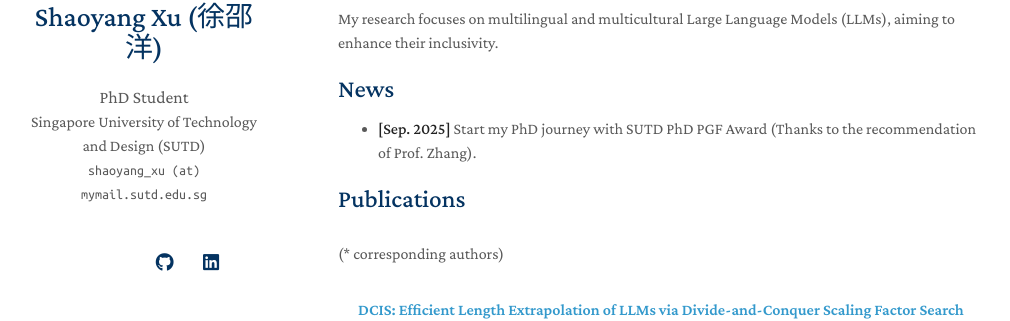
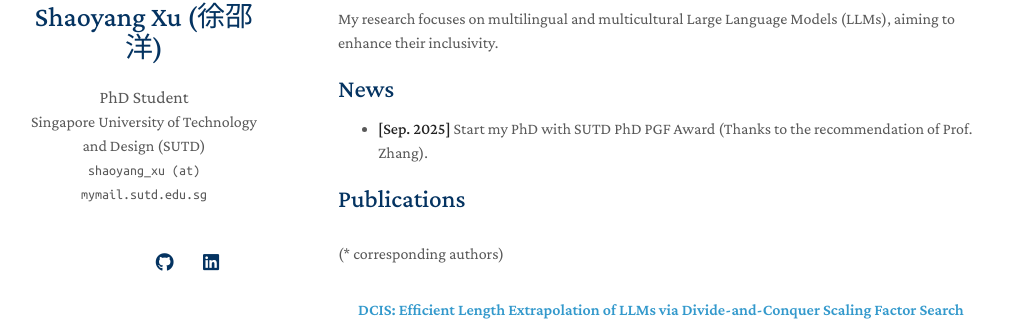
Before and after one commit to shaoyangxu/shaoyangxu.github.io, a Jekyll site: the page built from index.md, in a window 1280 px wide and 900 px high. Shown: the part 218-539 px from the top of the window, without its empty margins (132-1142 px from the left). Built offline with Jekyll 4.4.1, drawn with Linux system fonts in a browser that asks for light colours; nearby versions of some CDN libraries; a style sheet for code colours, icons or effects is not loaded; our own code applies the rules of GitHub Pages for plain Markdown files.

Commit message:
Update index.md

```diff
--- a/index.md
+++ b/index.md
@@ -8,7 +8,7 @@ I am currently a first-year PhD student at [inclusive NLP (iNLP) Lab](https://is
 My research focuses on multilingual and multicultural Large Language Models (LLMs), aiming to enhance their inclusivity.
 
 ## News
-- **[Sep. 2025]** Start my PhD journey with SUTD PhD PGF Award (Thanks to the recommendation of Prof. Zhang).
+- **[Sep. 2025]** Start my PhD with SUTD PhD PGF Award (Thanks to the recommendation of Prof. Zhang).
 <!-- - **[Aug. 2025]** One paper accepted by EMNLP 2025. -->
 <!-- - **[Jan. 2025]** One paper accepted by NAACL 2025. -->
 <!-- - **[Nov. 2024]** One paper accepted by COLING 2025. -->
```
